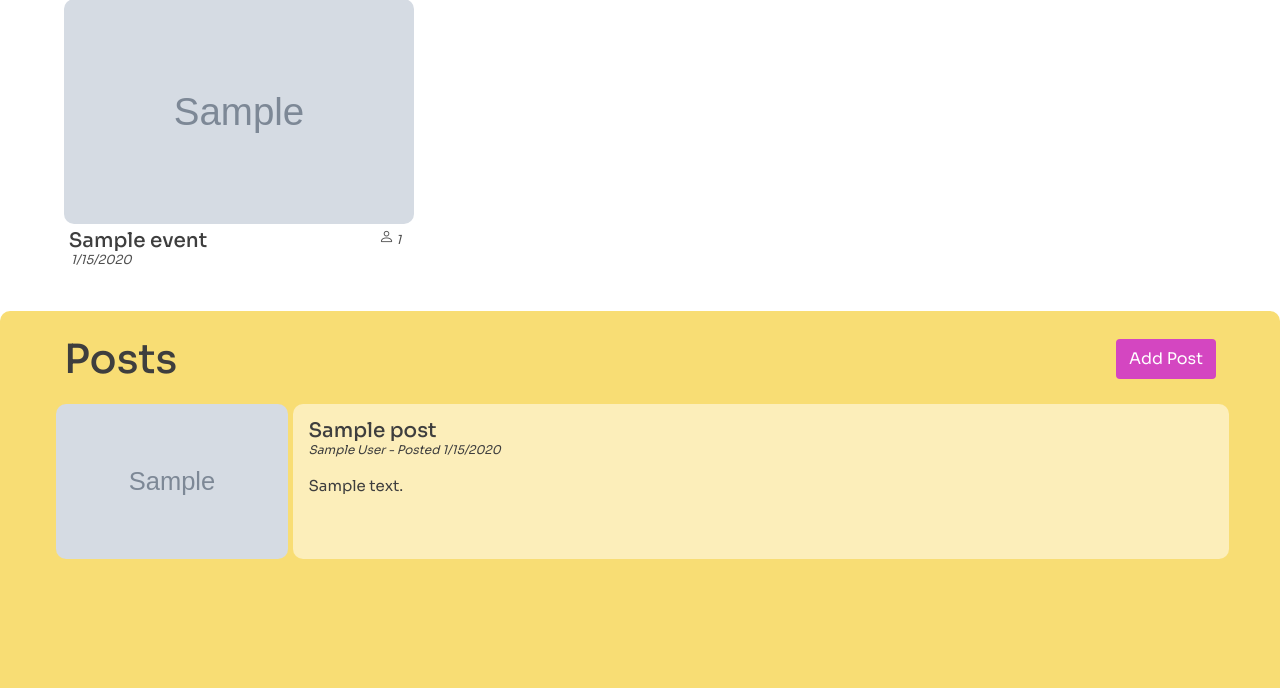
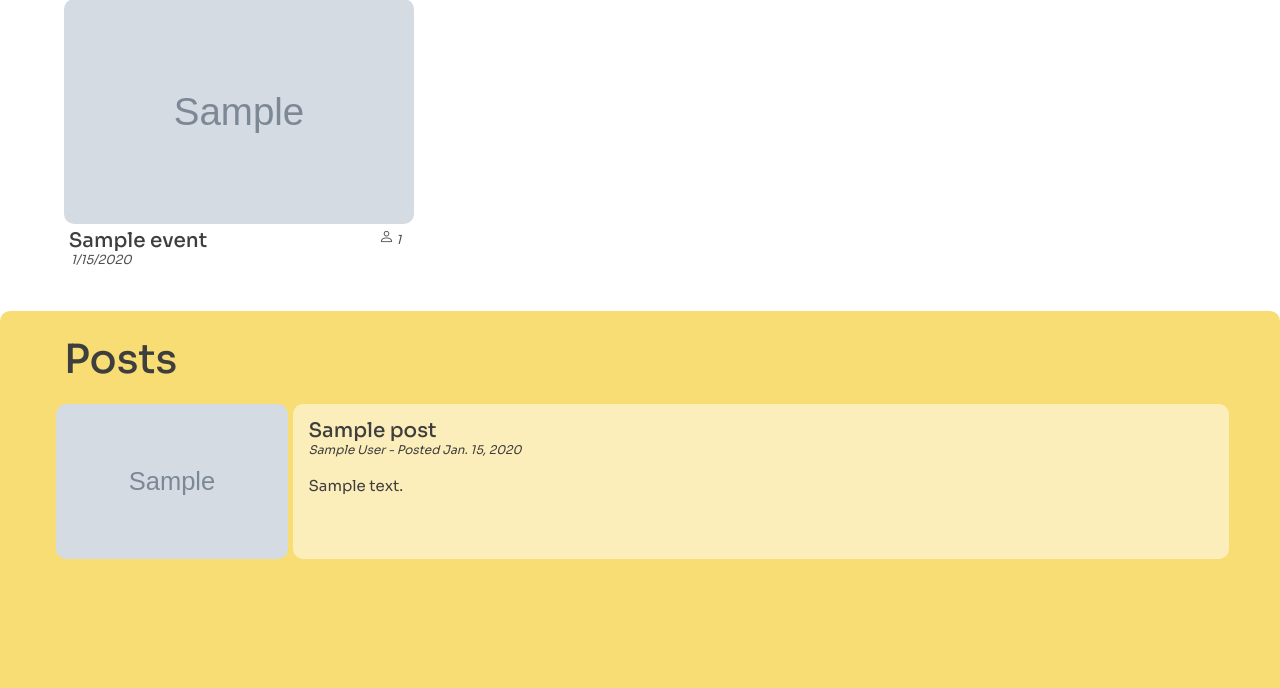
Before and after one commit to fnedarb/sei_project_two, a Django app: page /city/1 in a window 1280 px wide. Shown: the part 667-1355 px from the top of the page. Run offline with Django 3.2, Linux system fonts and the light colour scheme; tables that the repository leaves empty hold one stand-in row (values such as "Sample post"); grey boxes marked "Sample" are stand-in pictures; some libraries are stand-ins or nearby versions.

Commit message:
Updated date display on posts

```diff
--- a/main_app/templates/city_view.html
+++ b/main_app/templates/city_view.html
@@ -1,6 +1,7 @@
 {% extends 'base.html' %}
 {% block title %}{{city.name}}{% endblock %}
 {% block content %}
+{% load humanize %}
 <style>
     .city-image-page {
     margin-top: 0px;
@@ -54,7 +55,9 @@
     <div class="city-posts">
         <div class="posts-add">
             <h1 class="city-post-title">Posts</h1>
+            {% if user.is_authenticated %}
             <button class="btn" data-bs-toggle="modal" data-bs-target="#exampleModalCenter">Add Post</button>
+            {% endif %}
         </div>
 
         <div class="city-posts-container">
@@ -65,7 +68,8 @@
                 </div>
                 <div class="city-post-content">
                     <h6>{{post.title}}</h6>
-                    <p class="user-info">{{post.profile.first_name}} {{post.profile.last_name}} - Posted {{post.date.month}}/{{post.date.day}}/{{post.date.year}}</p>
+                    <p class="user-info">{{post.profile.first_name}} {{post.profile.last_name}} - Posted {{post.date | naturalday}}</p>
+                    <!-- <p class="user-info">{{post.profile.first_name}} {{post.profile.last_name}} - Posted {{post.date.month}}/{{post.date.day}}/{{post.date.year}}</p> -->
                     <p>{{post.content}}</p>
                 </div>
             </div>
--- a/wayfarer_project/settings.py
+++ b/wayfarer_project/settings.py
@@ -37,6 +37,7 @@ INSTALLED_APPS = [
     'django.contrib.sessions',
     'django.contrib.messages',
     'django.contrib.staticfiles',
+    'django.contrib.humanize',
     'main_app',
     "crispy_forms",
     "crispy_bootstrap5",
```
